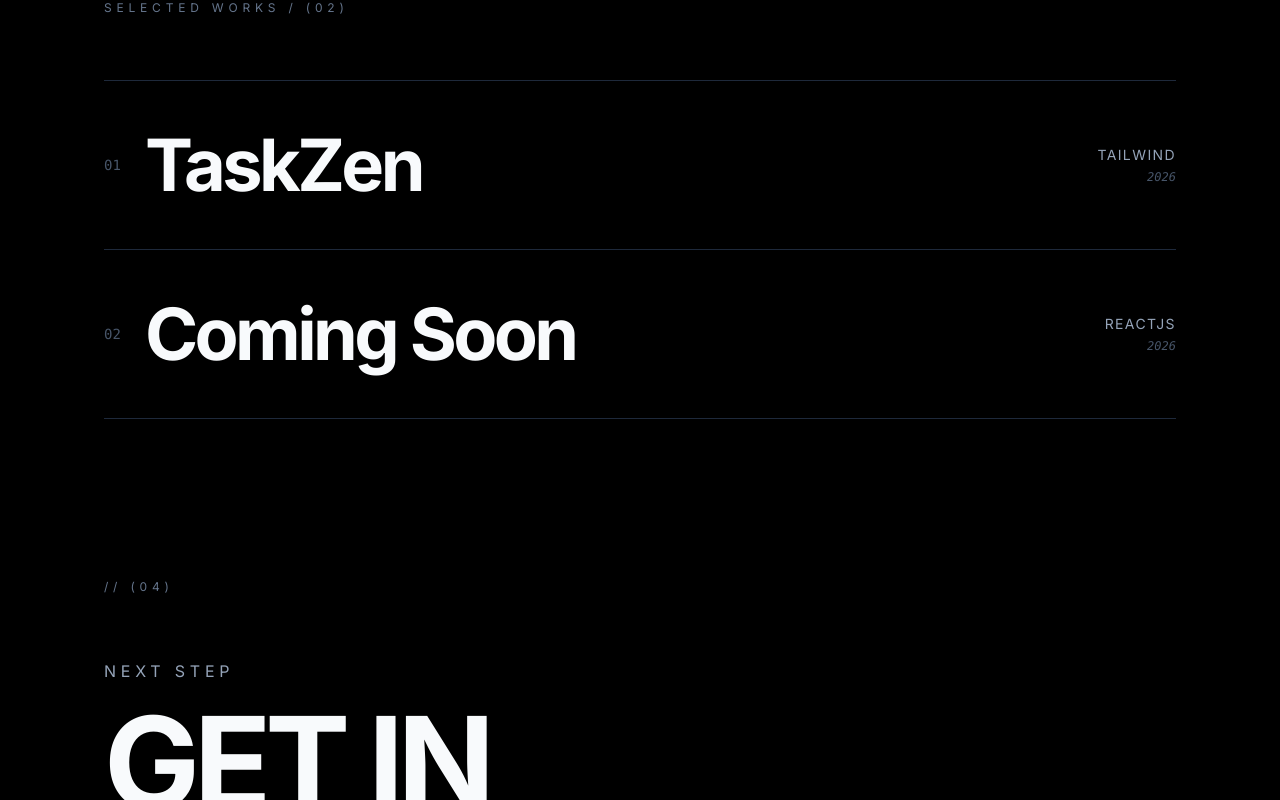
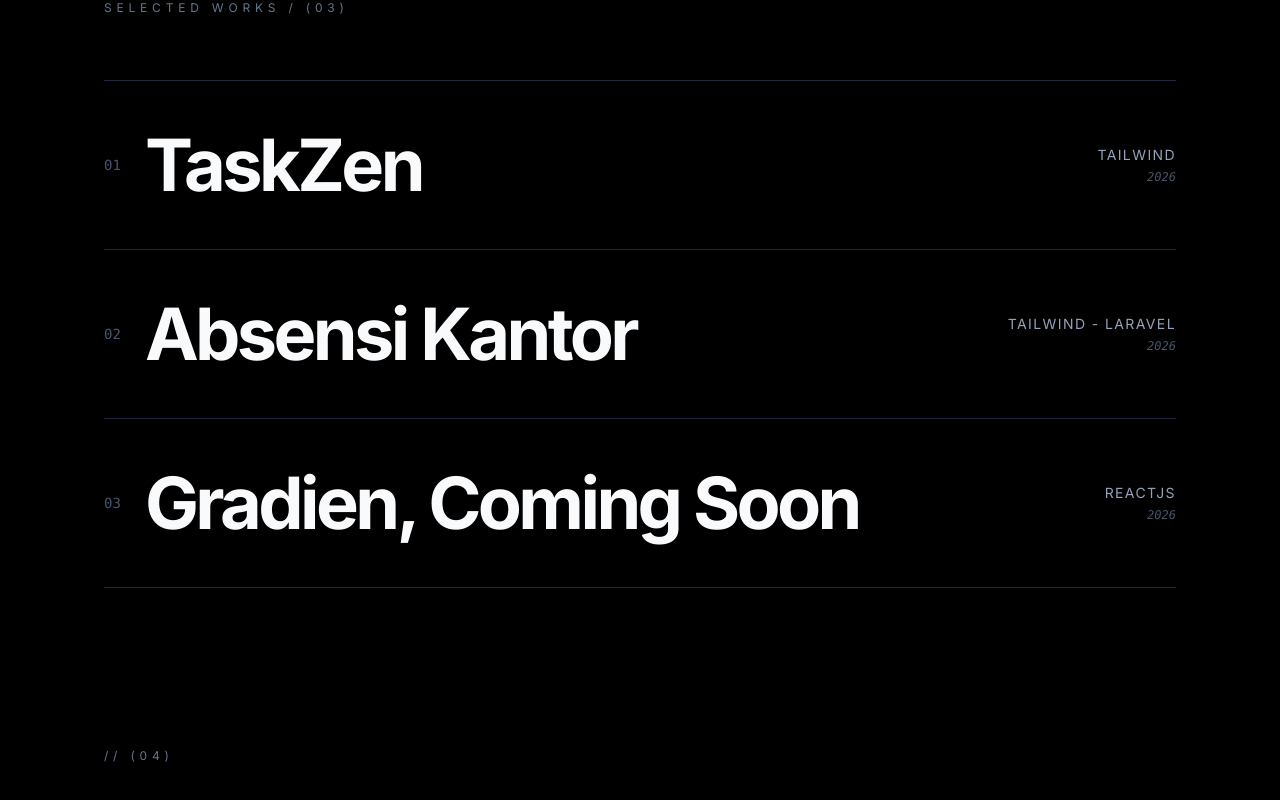
Before and after one commit to Kedolce/pure-portfolio, a React (Vite) app: page / in a window 1280 px wide. Shown: the part 1880-2680 px from the top of the page. Built offline with nearby package versions, Linux system fonts and the light colour scheme.

Commit message:
Update: Memperbarui tautan project absensi di portofolio

```diff
--- a/src/sections/Project.jsx
+++ b/src/sections/Project.jsx
@@ -3,7 +3,8 @@ import Section from "../components/Section";
 function Project() {
   const projectList = [
     { title: "TaskZen", year: "2026", tech: "Tailwind", url: "https://kedolce.github.io/TaskZen-Saas-/" },
-    { title: "Coming Soon", year: "2026", tech: "ReactJS", url: "" }
+    { title: "Absensi Kantor", year: "2026", tech: "Tailwind - Laravel", url: "https://github.com/Kedolce/Sistem_Absensi_Pegawai_Kantor" },
+    { title: "Gradien, Coming Soon", year: "2026", tech: "ReactJS", url: "" }
   ];
 
   return (
```
Also changed, not shown: 1 other file (tests, documents, lock files or other folders).
